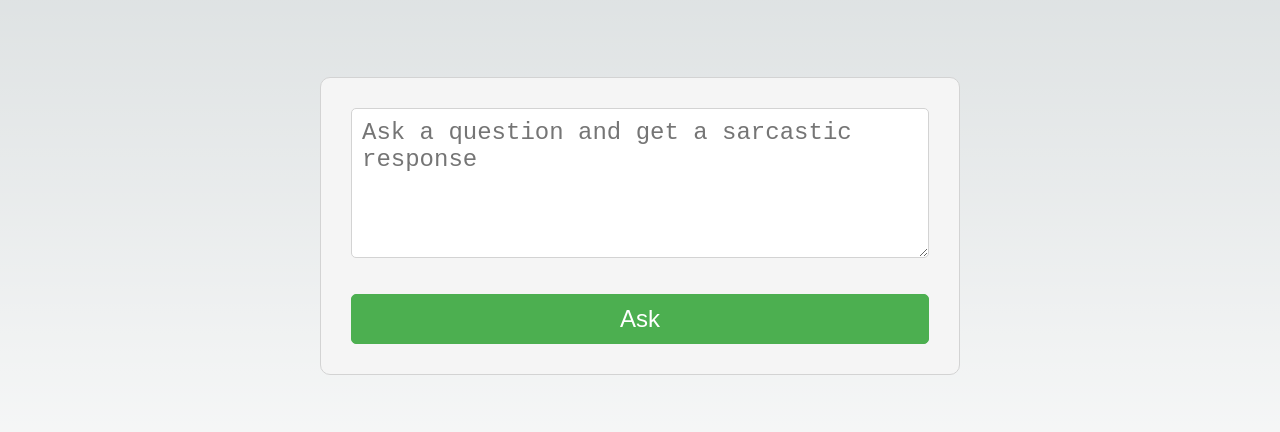
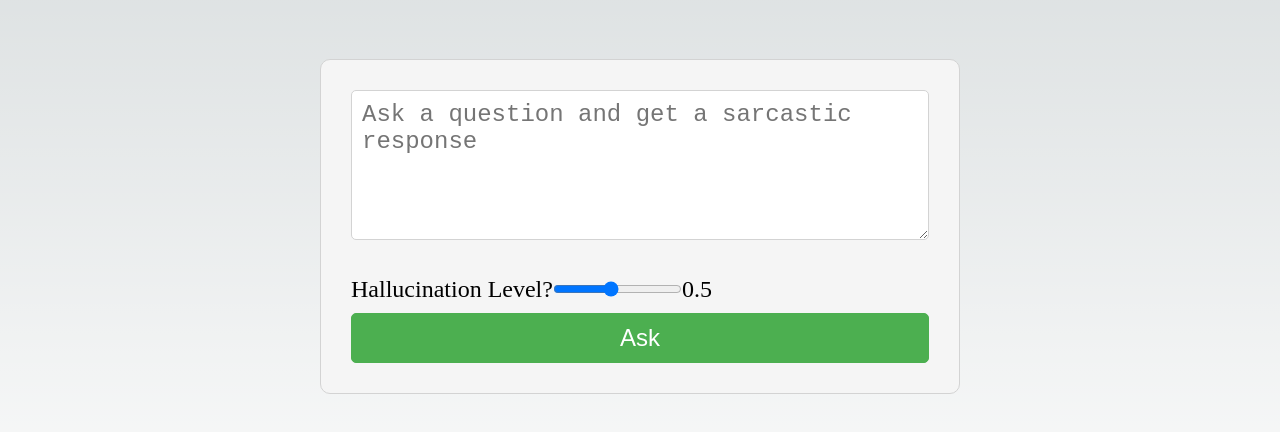
Before and after one commit to appai-dev/sarcasmio, a Next.js app: page / in a window 1280 px wide. Shown: the part 174-606 px from the top of the page. Built offline with nearby package versions, Linux system fonts and the light colour scheme.

Commit message:
allow for hallucination

```diff
--- a/src/pages/api/sarcastic-response.js
+++ b/src/pages/api/sarcastic-response.js
@@ -13,7 +13,7 @@ const axiosInstance = axios.create({
 });
 
 export default async function handler(req, res) {
-    const { question } = req.body;
+    const { question, temperature } = req.body; // Add temperature to the destructuring assignment
 
     const prompt = `As an AI who's been keeping up with the news and up on current topics, including the fine art of sarcasm, humor, and niceness, I've received yet another question: "${question}". Here's a response that's the perfect blend of sarcasm, wit, and charm: `;
 
@@ -23,7 +23,7 @@ export default async function handler(req, res) {
             max_tokens: 50,
             n: 1,
             stop: null,
-            temperature: 0.7,
+            temperature: temperature / .1, // Set the temperature value from the slider
             top_p: 1,
             frequency_penalty: 0,
             presence_penalty: 0,
--- a/src/pages/index.js
+++ b/src/pages/index.js
@@ -1,18 +1,16 @@
-// pages/index.js
-
 import { useState } from 'react';
 import axios from 'axios';
 
 export default function Home() {
   const [question, setQuestion] = useState('');
   const [response, setResponse] = useState('');
+  const [temperature, setTemperature] = useState(5); // Add a new state for temperature
 
   const handleSubmit = async (event) => {
     event.preventDefault();
 
     try {
-      const result = await axios.post('/api/sarcastic-response', { question });
-      // console.log("OPENAI_API_KEY:", process.env.OPENAI_API_KEY);
+      const result = await axios.post('/api/sarcastic-response', { question, temperature });
       setResponse(result.data.sarcasticResponse);
     } catch (error) {
       setResponse('Error fetching sarcastic response');
@@ -30,10 +28,38 @@ export default function Home() {
             placeholder="Ask a question and get a sarcastic response"
           />
         </label>
+        <label className="label">
+          Hallucination Level?
+          <input
+            type="range"
+            min="1"
+            max="10"
+            value={temperature}
+            onChange={(e) => setTemperature(e.target.value)}
+            className="slider"
+          />
+          {temperature / 10}
+        </label>
         <button className="button" type="submit">Ask</button>
       </form>
       {response && <p className="response">{response}</p>}
+      {/* Add slider styles */}
       <style jsx>{`
+        // Other styles ...
+        .slider {
+          width: 100%;
+          height: 25px;
+          background: #4caf50;
+          outline: none;
+          opacity: 0.7;
+          -webkit-transition: .2s;
+          transition: opacity .2s;
+          margin-bottom: 20px;
+        }
+
+        .slider:hover {
+          opacity: 1;
+        }
         .container {
           display: flex;
           flex-direction: column;
@@ -41,7 +67,6 @@ export default function Home() {
           justify-content: center;
           height: 100vh;
         }
-
         .form {
           display: flex;
           flex-direction: column;
@@ -51,12 +76,10 @@ export default function Home() {
           background-color: #f5f5f5;
           width: 50%;
         }
-
         .label {
           font-size: 24px;
           margin-bottom: 10px;
         }
-
         .input {
           font-size: 24px;
           padding: 10px;
@@ -66,7 +89,6 @@ export default function Home() {
           height: 150px;
           width: 100%;
         }
-
         .button {
           font-size: 24px;
           padding: 10px;
@@ -76,11 +98,9 @@ export default function Home() {
           color: white;
           cursor: pointer;
         }
-
         .button:hover {
           background-color: #45a049;
         }
-
         .response {
           color: #4caf50;
           font-size: 24px;
@@ -90,27 +110,22 @@ export default function Home() {
           width: 50%;
           text-align: center;
         }
-
         @media only screen and (max-width: 600px) {
           .form {
             width: 90%;
             padding: 20px;
           }
-
           .label {
             font-size: 20px;
           }
-
           .input {
             font-size: 20px;
             height: 100px;
           }
-
           .button {
             font-size: 20px;
             padding: 10px;
           }
-
           .response {
             font-size: 20px;
           }
```
Lines whose indentation alone changed are shown as unchanged.
